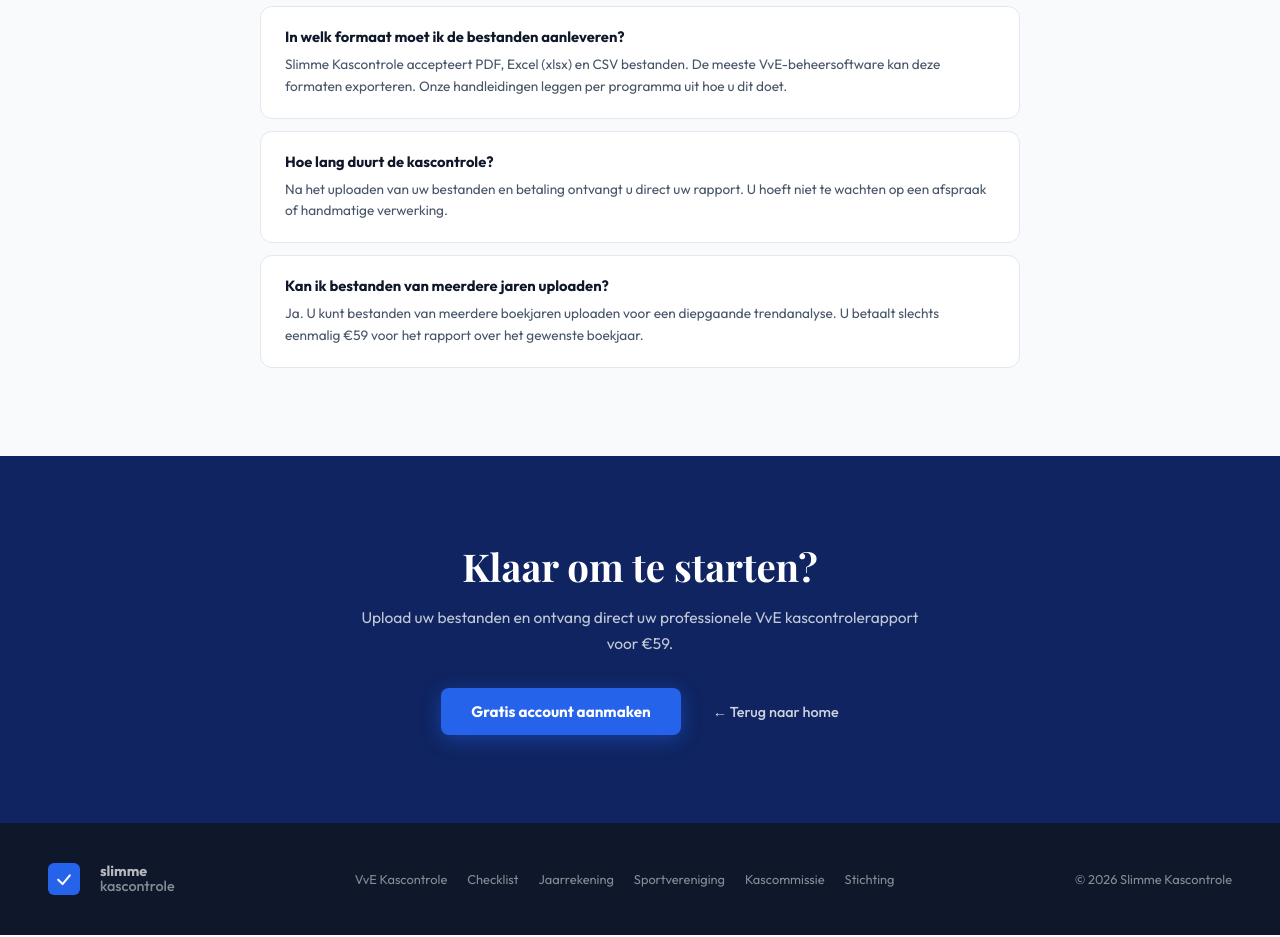
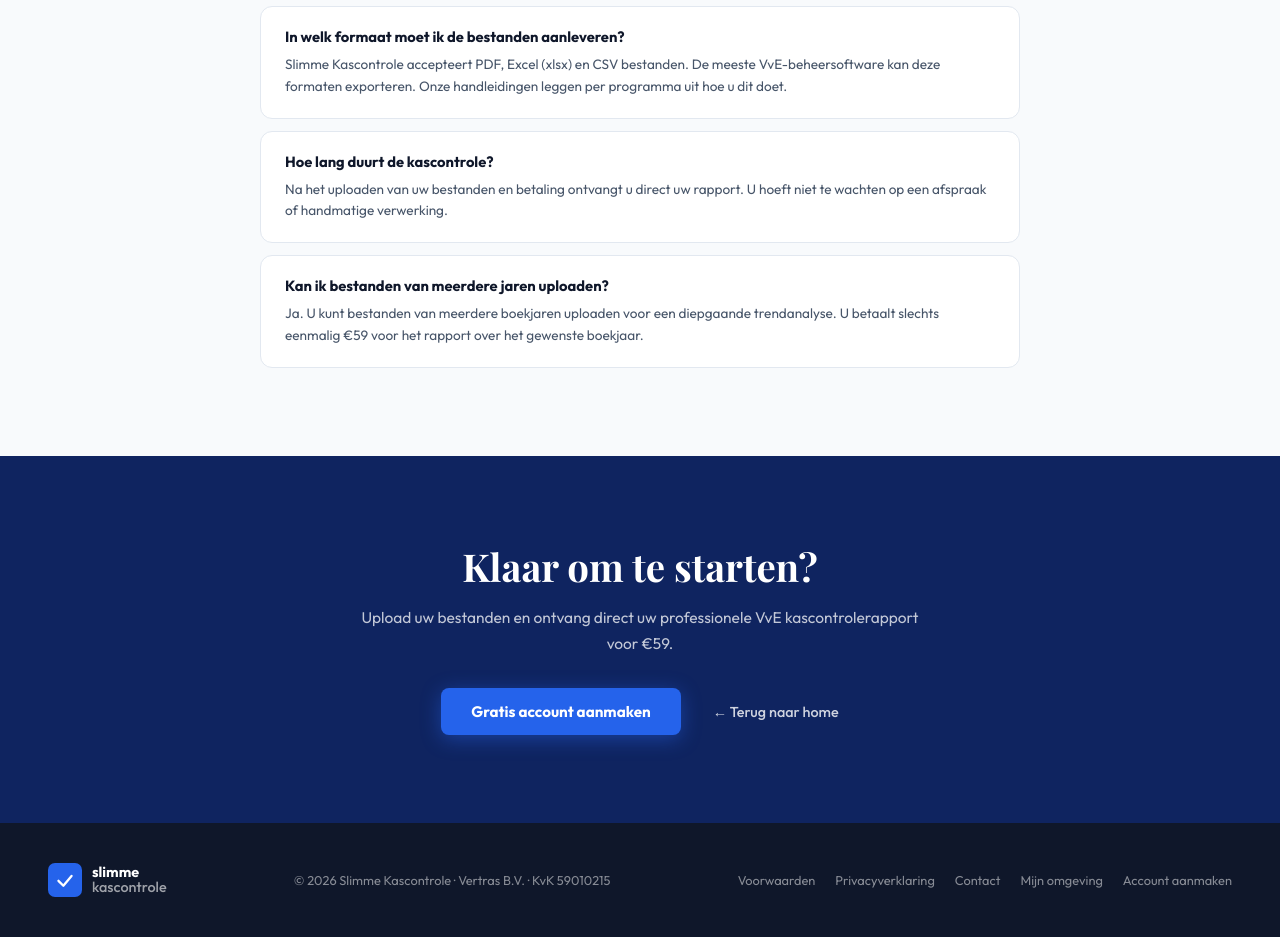
Before and after one commit to JJWVersteegh/Slimme-Kascontrole, a Next.js app: page /vve-kascontrole-checklist in a window 1280 px wide. Shown: the part 3700-4637 px from the top of the page. Built offline with nearby package versions, Linux system fonts and the light colour scheme; a web font is replaced by a local one.

Commit message:
Replace inline footers with shared Footer component on all remaining pages
Co-Authored-By: Claude Sonnet 4.6 <noreply@anthropic.com>

```diff
--- a/app/bronnen/eigen-excel/page.tsx
+++ b/app/bronnen/eigen-excel/page.tsx
@@ -1,5 +1,6 @@
 import type { Metadata } from 'next'
 import Navbar from '@/components/Navbar'
+import Footer from '@/components/Footer'
 
 export const metadata: Metadata = {
   title: 'Eigen Excel kasboek gebruiken | Slimme Kascontrole',
@@ -160,14 +161,7 @@ export default function EigenExcelBron() {
 
       </div>
 
-      <footer style={{ background: '#0f172a', color: 'rgba(255,255,255,0.5)', padding: '32px 48px', display: 'flex', justifyContent: 'space-between', alignItems: 'center', flexWrap: 'wrap', gap: '16px', fontSize: '0.83rem', marginTop: '64px' }}>
-        <span>© 2026 Slimme Kascontrole — Een dienst van Vertras B.V.</span>
-        <div style={{ display: 'flex', gap: '24px' }}>
-          <a href="/#handleidingen" style={{ color: 'rgba(255,255,255,0.5)', textDecoration: 'none' }}>Home</a>
-          <a href="/bronnen/twinq" style={{ color: 'rgba(255,255,255,0.5)', textDecoration: 'none' }}>Twinq</a>
-          <a href="/bronnen/isabel-yuki" style={{ color: 'rgba(255,255,255,0.5)', textDecoration: 'none' }}>Isabel / Yuki</a>
-        </div>
-      </footer>
+      <Footer />
     </main>
   )
 }
--- a/app/bronnen/isabel-yuki/page.tsx
+++ b/app/bronnen/isabel-yuki/page.tsx
@@ -1,5 +1,6 @@
 import type { Metadata } from 'next'
 import Navbar from '@/components/Navbar'
+import Footer from '@/components/Footer'
 
 export const metadata: Metadata = {
   title: 'Isabel & Yuki exporteren voor kascontrole | Slimme Kascontrole',
@@ -190,14 +191,7 @@ export default function IsabelYukiBron() {
 
       </div>
 
-      <footer style={{ background: '#0f172a', color: 'rgba(255,255,255,0.5)', padding: '32px 48px', display: 'flex', justifyContent: 'space-between', alignItems: 'center', flexWrap: 'wrap', gap: '16px', fontSize: '0.83rem', marginTop: '64px' }}>
-        <span>© 2026 Slimme Kascontrole — Een dienst van Vertras B.V.</span>
-        <div style={{ display: 'flex', gap: '24px' }}>
-          <a href="/#handleidingen" style={{ color: 'rgba(255,255,255,0.5)', textDecoration: 'none' }}>Home</a>
-          <a href="/bronnen/twinq" style={{ color: 'rgba(255,255,255,0.5)', textDecoration: 'none' }}>Twinq</a>
-          <a href="/bronnen/eigen-excel" style={{ color: 'rgba(255,255,255,0.5)', textDecoration: 'none' }}>Eigen Excel</a>
-        </div>
-      </footer>
+      <Footer />
     </main>
   )
 }
--- a/app/bronnen/twinq/page.tsx
+++ b/app/bronnen/twinq/page.tsx
@@ -1,5 +1,6 @@
 import type { Metadata } from 'next'
 import Navbar from '@/components/Navbar'
+import Footer from '@/components/Footer'
 
 export const metadata: Metadata = {
   title: 'Twinq exporteren voor kascontrole | Slimme Kascontrole',
@@ -215,15 +216,7 @@ export default function TwinqBron() {
 
       </div>
 
-      {/* Footer */}
-      <footer style={{ background: '#0f172a', color: 'rgba(255,255,255,0.5)', padding: '32px 48px', display: 'flex', justifyContent: 'space-between', alignItems: 'center', flexWrap: 'wrap', gap: '16px', fontSize: '0.83rem', marginTop: '64px' }}>
-        <span>© 2026 Slimme Kascontrole — Een dienst van Vertras B.V.</span>
-        <div style={{ display: 'flex', gap: '24px' }}>
-          <a href="/#handleidingen" style={{ color: 'rgba(255,255,255,0.5)', textDecoration: 'none' }}>Home</a>
-          <a href="/bronnen/isabel-yuki" style={{ color: 'rgba(255,255,255,0.5)', textDecoration: 'none' }}>Isabel / Yuki</a>
-          <a href="/bronnen/eigen-excel" style={{ color: 'rgba(255,255,255,0.5)', textDecoration: 'none' }}>Eigen Excel</a>
-        </div>
-      </footer>
+      <Footer />
 
     </main>
   )
--- a/app/kascommissie-rapport/page.tsx
+++ b/app/kascommissie-rapport/page.tsx
@@ -1,4 +1,5 @@
 import type { Metadata } from 'next'
+import Footer from '@/components/Footer'
 
 export const metadata: Metadata = {
   title: 'Kascommissie Rapport – Professioneel kascontrolerapport voor uw vereniging | €59',
@@ -9,7 +10,12 @@ export const metadata: Metadata = {
 }
 
 export default function KascommissieRapport() {
-  return <div dangerouslySetInnerHTML={{ __html: html }} />
+  return (
+    <>
+      <div dangerouslySetInnerHTML={{ __html: html }} />
+      <Footer />
+    </>
+  )
 }
 
 const html = `<!DOCTYPE html>
@@ -246,24 +252,5 @@ footer a{color:rgba(255,255,255,0.6);text-decoration:none;font-size:0.85rem}
   </div>
 </section>
 
-<footer>
-  <div class="nav-logo">
-    <div style="background:#2563EB;width:32px;height:32px;border-radius:6px;display:flex;align-items:center;justify-content:center">
-      <svg width="16" height="16" viewBox="0 0 22 22" fill="none"><polyline points="3,12 9,18 19,6" stroke="white" stroke-width="2.8" stroke-linecap="round" stroke-linejoin="round"/></svg>
-    </div>
-    <div style="line-height:1.1;margin-left:10px">
-      <div style="font-weight:700;font-size:0.9rem;color:rgba(255,255,255,0.7)">slimme</div>
-      <div style="font-weight:500;font-size:0.9rem;color:rgba(255,255,255,0.5)">kascontrole</div>
-    </div>
-  </div>
-  <div class="footer-links">
-    <a href="/vve-kascontrole">VvE Kascontrole</a>
-    <a href="/sportvereniging-kascontrole">Sportvereniging</a>
-    <a href="/kascommissie-rapport">Kascommissie rapport</a>
-    <a href="/stichting-kascontrole">Stichting</a>
-    <a href="/#contact">Contact</a>
-  </div>
-  <p style="font-size:0.82rem">© 2026 Slimme Kascontrole</p>
-</footer>
 </body>
 </html>`
--- a/app/sportvereniging-kascontrole/page.tsx
+++ b/app/sportvereniging-kascontrole/page.tsx
@@ -1,4 +1,5 @@
 import type { Metadata } from 'next'
+import Footer from '@/components/Footer'
 
 export const metadata: Metadata = {
   title: 'Kascontrole Sportvereniging – Professioneel rapport voor uw club | €59',
@@ -9,7 +10,12 @@ export const metadata: Metadata = {
 }
 
 export default function SportverenigingKascontrole() {
-  return <div dangerouslySetInnerHTML={{ __html: html }} />
+  return (
+    <>
+      <div dangerouslySetInnerHTML={{ __html: html }} />
+      <Footer />
+    </>
+  )
 }
 
 const html = `<!DOCTYPE html>
@@ -258,24 +264,5 @@ footer a:hover{color:white}
   </div>
 </section>
 
-<footer>
-  <div class="nav-logo">
-    <div style="background:#2563EB;width:32px;height:32px;border-radius:6px;display:flex;align-items:center;justify-content:center">
-      <svg width="16" height="16" viewBox="0 0 22 22" fill="none"><polyline points="3,12 9,18 19,6" stroke="white" stroke-width="2.8" stroke-linecap="round" stroke-linejoin="round"/></svg>
-    </div>
-    <div style="line-height:1.1;margin-left:10px">
-      <div style="font-weight:700;font-size:0.9rem;color:rgba(255,255,255,0.7)">slimme</div>
-      <div style="font-weight:500;font-size:0.9rem;color:rgba(255,255,255,0.5)">kascontrole</div>
-    </div>
-  </div>
-  <div class="footer-links">
-    <a href="/vve-kascontrole">VvE Kascontrole</a>
-    <a href="/sportvereniging-kascontrole">Sportvereniging</a>
-    <a href="/kascommissie-rapport">Kascommissie rapport</a>
-    <a href="/stichting-kascontrole">Stichting</a>
-    <a href="/#contact">Contact</a>
-  </div>
-  <p style="font-size:0.82rem">© 2026 Slimme Kascontrole</p>
-</footer>
 </body>
 </html>`
--- a/app/stichting-kascontrole/page.tsx
+++ b/app/stichting-kascontrole/page.tsx
@@ -1,4 +1,5 @@
 import type { Metadata } from 'next'
+import Footer from '@/components/Footer'
 
 export const metadata: Metadata = {
   title: 'Kascontrole Stichting – Professioneel rapport voor uw stichting | €59',
@@ -9,7 +10,12 @@ export const metadata: Metadata = {
 }
 
 export default function StichtingKascontrole() {
-  return <div dangerouslySetInnerHTML={{ __html: html }} />
+  return (
+    <>
+      <div dangerouslySetInnerHTML={{ __html: html }} />
+      <Footer />
+    </>
+  )
 }
 
 const html = `<!DOCTYPE html>
@@ -250,24 +256,5 @@ footer a{color:rgba(255,255,255,0.6);text-decoration:none;font-size:0.85rem}
   </div>
 </section>
 
-<footer>
-  <div class="nav-logo">
-    <div style="background:#2563EB;width:32px;height:32px;border-radius:6px;display:flex;align-items:center;justify-content:center">
-      <svg width="16" height="16" viewBox="0 0 22 22" fill="none"><polyline points="3,12 9,18 19,6" stroke="white" stroke-width="2.8" stroke-linecap="round" stroke-linejoin="round"/></svg>
-    </div>
-    <div style="line-height:1.1;margin-left:10px">
-      <div style="font-weight:700;font-size:0.9rem;color:rgba(255,255,255,0.7)">slimme</div>
-      <div style="font-weight:500;font-size:0.9rem;color:rgba(255,255,255,0.5)">kascontrole</div>
-    </div>
-  </div>
-  <div class="footer-links">
-    <a href="/vve-kascontrole">VvE Kascontrole</a>
-    <a href="/sportvereniging-kascontrole">Sportvereniging</a>
-    <a href="/kascommissie-rapport">Kascommissie rapport</a>
-    <a href="/stichting-kascontrole">Stichting</a>
-    <a href="/#contact">Contact</a>
-  </div>
-  <p style="font-size:0.82rem">© 2026 Slimme Kascontrole</p>
-</footer>
 </body>
 </html>`
--- a/app/vve-kascommissie/page.tsx
+++ b/app/vve-kascommissie/page.tsx
@@ -1,4 +1,5 @@
 import type { Metadata } from 'next'
+import Footer from '@/components/Footer'
 
 export const metadata: Metadata = {
   title: 'VvE Kascommissie – Wat doet de kascommissie? | Slimme Kascontrole',
@@ -9,7 +10,12 @@ export const metadata: Metadata = {
 }
 
 export default function VveKascommissie() {
-  return <div dangerouslySetInnerHTML={{ __html: html }} />
+  return (
+    <>
+      <div dangerouslySetInnerHTML={{ __html: html }} />
+      <Footer />
+    </>
+  )
 }
 
 const html = `<!DOCTYPE html>
@@ -231,25 +237,5 @@ footer a:hover{color:#93c5fd}
   </div>
 </section>
 
-<footer>
-  <a href="/" class="footer-logo">
-    <div style="background:#2563EB;width:32px;height:32px;border-radius:6px;display:flex;align-items:center;justify-content:center">
-      <svg width="16" height="16" viewBox="0 0 22 22" fill="none"><polyline points="3,12 9,18 19,6" stroke="white" stroke-width="2.8" stroke-linecap="round" stroke-linejoin="round"/></svg>
-    </div>
-    <div style="line-height:1.1;margin-left:10px">
-      <div style="font-weight:700;font-size:0.9rem;color:rgba(255,255,255,0.7)">slimme</div>
-      <div style="font-weight:500;font-size:0.9rem;color:rgba(255,255,255,0.5)">kascontrole</div>
-    </div>
-  </a>
-  <div class="footer-links">
-    <a href="/vve-kascontrole">VvE Kascontrole</a>
-    <a href="/vve-kascontrole-checklist">Checklist</a>
-    <a href="/controle-jaarrekening-vve">Jaarrekening</a>
-    <a href="/vve-kascommissie">Kascommissie</a>
-    <a href="/sportvereniging-kascontrole">Sportvereniging</a>
-    <a href="/stichting-kascontrole">Stichting</a>
-  </div>
-  <p>© 2026 Slimme Kascontrole</p>
-</footer>
 </body>
 </html>`
--- a/app/vve-kascontrole-checklist/page.tsx
+++ b/app/vve-kascontrole-checklist/page.tsx
@@ -1,4 +1,5 @@
 import type { Metadata } from 'next'
+import Footer from '@/components/Footer'
 
 export const metadata: Metadata = {
   title: 'VvE Kascontrole Checklist – Alles wat u nodig heeft | Slimme Kascontrole',
@@ -9,7 +10,12 @@ export const metadata: Metadata = {
 }
 
 export default function VveKascontroleChecklist() {
-  return <div dangerouslySetInnerHTML={{ __html: html }} />
+  return (
+    <>
+      <div dangerouslySetInnerHTML={{ __html: html }} />
+      <Footer />
+    </>
+  )
 }
 
 const html = `<!DOCTYPE html>
@@ -302,25 +308,5 @@ footer a:hover{color:#93c5fd}
   </div>
 </section>
 
-<footer>
-  <a href="/" class="footer-logo">
-    <div style="background:#2563EB;width:32px;height:32px;border-radius:6px;display:flex;align-items:center;justify-content:center">
-      <svg width="16" height="16" viewBox="0 0 22 22" fill="none"><polyline points="3,12 9,18 19,6" stroke="white" stroke-width="2.8" stroke-linecap="round" stroke-linejoin="round"/></svg>
-    </div>
-    <div style="line-height:1.1;margin-left:10px">
-      <div style="font-weight:700;font-size:0.9rem;color:rgba(255,255,255,0.7)">slimme</div>
-      <div style="font-weight:500;font-size:0.9rem;color:rgba(255,255,255,0.5)">kascontrole</div>
-    </div>
-  </a>
-  <div class="footer-links">
-    <a href="/vve-kascontrole">VvE Kascontrole</a>
-    <a href="/vve-kascontrole-checklist">Checklist</a>
-    <a href="/controle-jaarrekening-vve">Jaarrekening</a>
-    <a href="/sportvereniging-kascontrole">Sportvereniging</a>
-    <a href="/kascommissie-rapport">Kascommissie</a>
-    <a href="/stichting-kascontrole">Stichting</a>
-  </div>
-  <p>© 2026 Slimme Kascontrole</p>
-</footer>
 </body>
 </html>`
--- a/app/vve-kascontrole/page.tsx
+++ b/app/vve-kascontrole/page.tsx
@@ -1,4 +1,5 @@
 import type { Metadata } from 'next'
+import Footer from '@/components/Footer'
 
 export const metadata: Metadata = {
   title: 'VvE Kascontrole – Professioneel kascontrolerapport voor uw VvE | €59',
@@ -9,7 +10,12 @@ export const metadata: Metadata = {
 }
 
 export default function VveKascontrole() {
-  return <div dangerouslySetInnerHTML={{ __html: html }} />
+  return (
+    <>
+      <div dangerouslySetInnerHTML={{ __html: html }} />
+      <Footer />
+    </>
+  )
 }
 
 const html = `<!DOCTYPE html>
@@ -287,25 +293,5 @@ footer a:hover{color:white}
   </div>
 </section>
 
-<!-- FOOTER -->
-<footer>
-  <a href="/" class="nav-logo" style="filter:brightness(0) invert(1);opacity:0.7">
-    <div style="background:#2563EB;width:32px;height:32px;border-radius:6px;display:flex;align-items:center;justify-content:center">
-      <svg width="16" height="16" viewBox="0 0 22 22" fill="none"><polyline points="3,12 9,18 19,6" stroke="white" stroke-width="2.8" stroke-linecap="round" stroke-linejoin="round"/></svg>
-    </div>
-    <div style="line-height:1.1">
-      <div style="font-weight:700;font-size:0.9rem;color:rgba(255,255,255,0.7)">slimme</div>
-      <div style="font-weight:500;font-size:0.9rem;color:rgba(255,255,255,0.5)">kascontrole</div>
-    </div>
-  </a>
-  <div class="footer-links">
-    <a href="/vve-kascontrole">VvE Kascontrole</a>
-    <a href="/sportvereniging-kascontrole">Sportvereniging</a>
-    <a href="/kascommissie-rapport">Kascommissie rapport</a>
-    <a href="/#contact">Contact</a>
-  </div>
-  <p style="font-size:0.82rem">© 2026 Slimme Kascontrole</p>
-</footer>
-
 </body>
 </html>`
```
Also changed, not shown: app/bronnen/page.tsx (+2 -8 lines).
